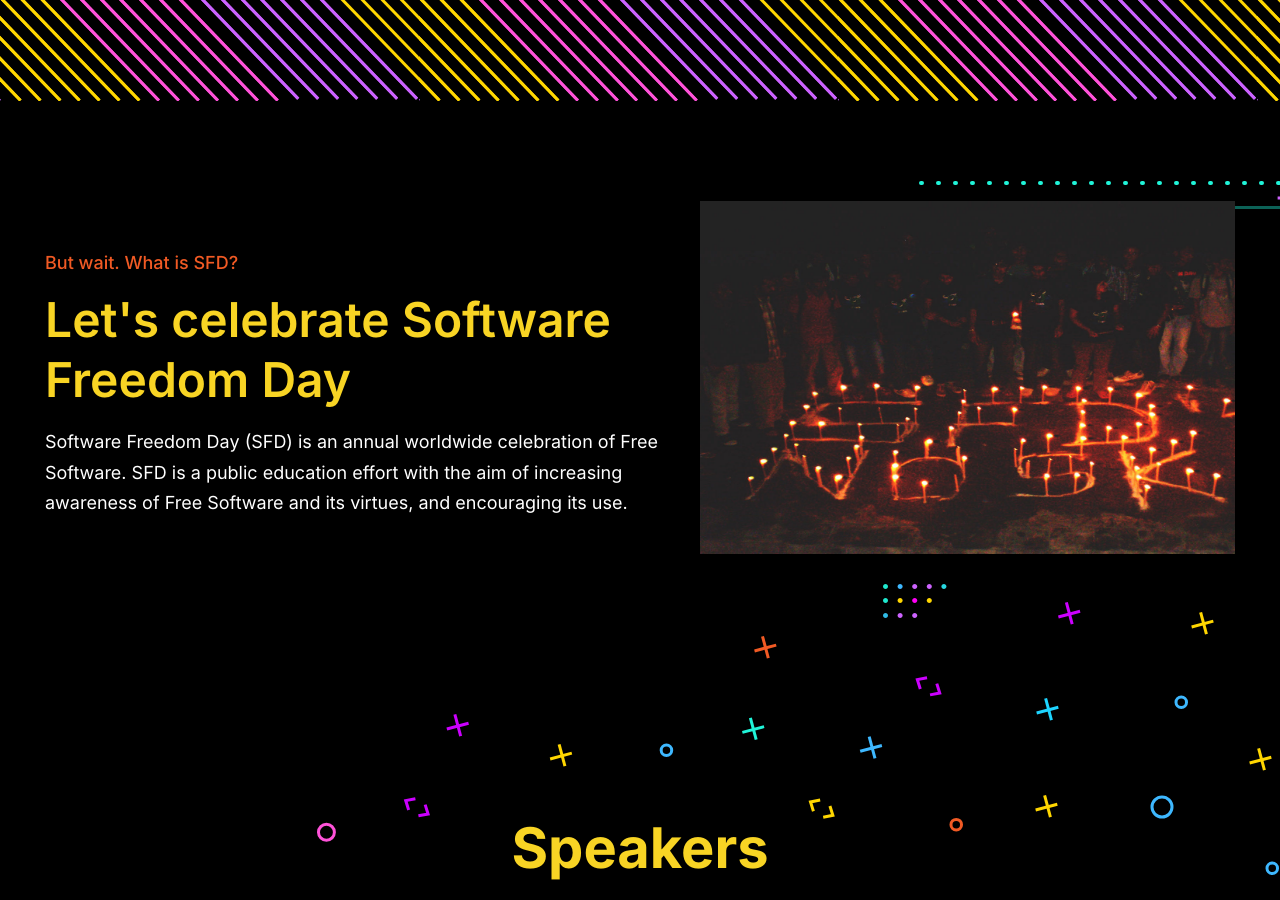
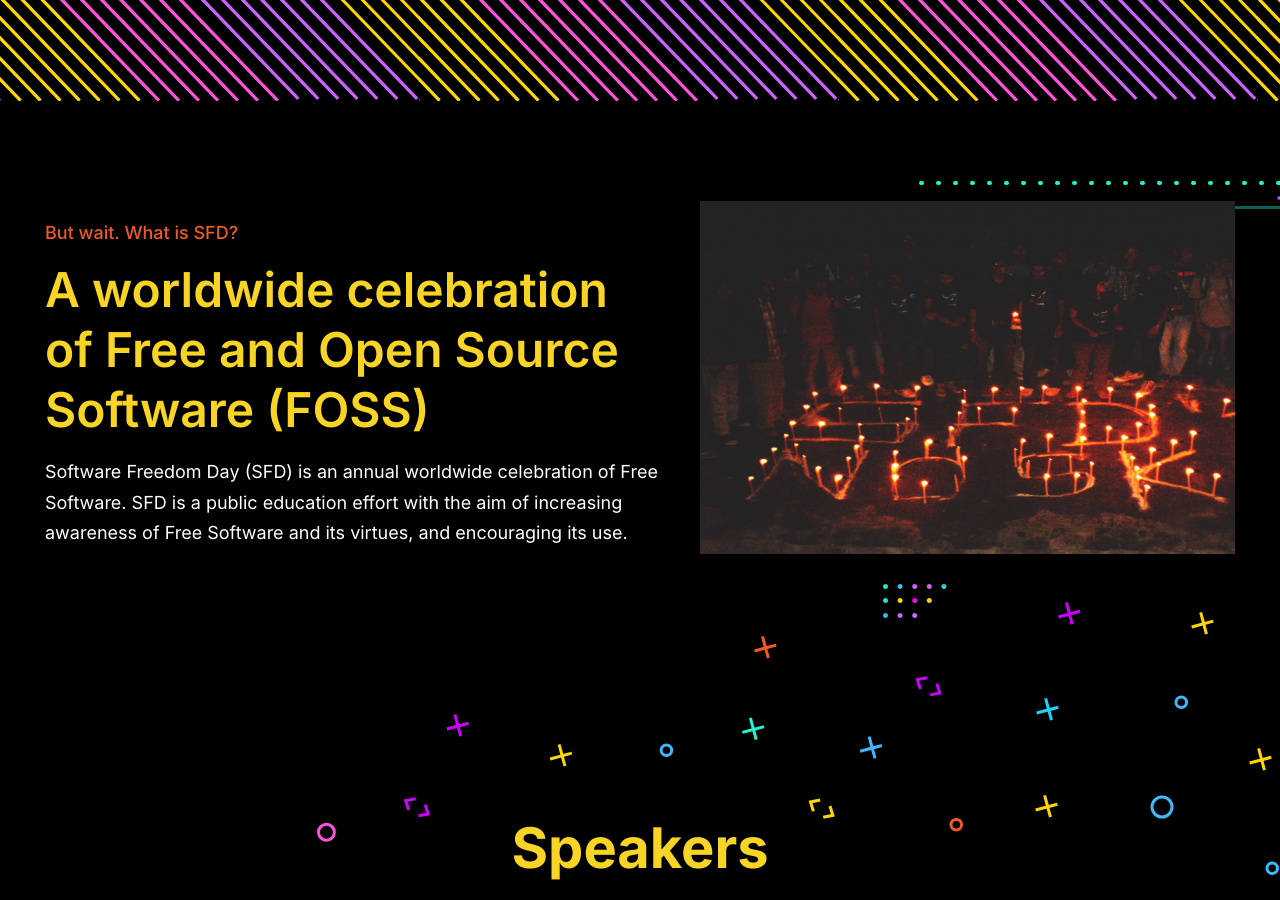
Before and after one commit to officialnosk/officialnosk.github.io, a Jekyll site: the page built from index.html, in a window 1280 px wide and 900 px high, scrolled down 1089 px. Built offline with Jekyll 4.4.1, drawn with Linux system fonts in a browser that asks for light colours.

Commit message:
Update index.html

```diff
--- a/index.html
+++ b/index.html
@@ -99,7 +99,7 @@
       <div class="section__contain section__contain-columns">
           <div class=section__copy-group>
               <p class=de-emphasis>But wait. What is SFD?</p>
-              <h2>Let's celebrate Software Freedom Day</h2>
+              <h2>A worldwide celebration of Free and Open Source Software (FOSS)</h2>
               <p>Software Freedom Day (SFD) is an annual worldwide celebration of Free Software. SFD is a public education effort with the aim of increasing awareness of Free Software and its virtues, and encouraging its use.</p>
           </div>
           <figure>
```
